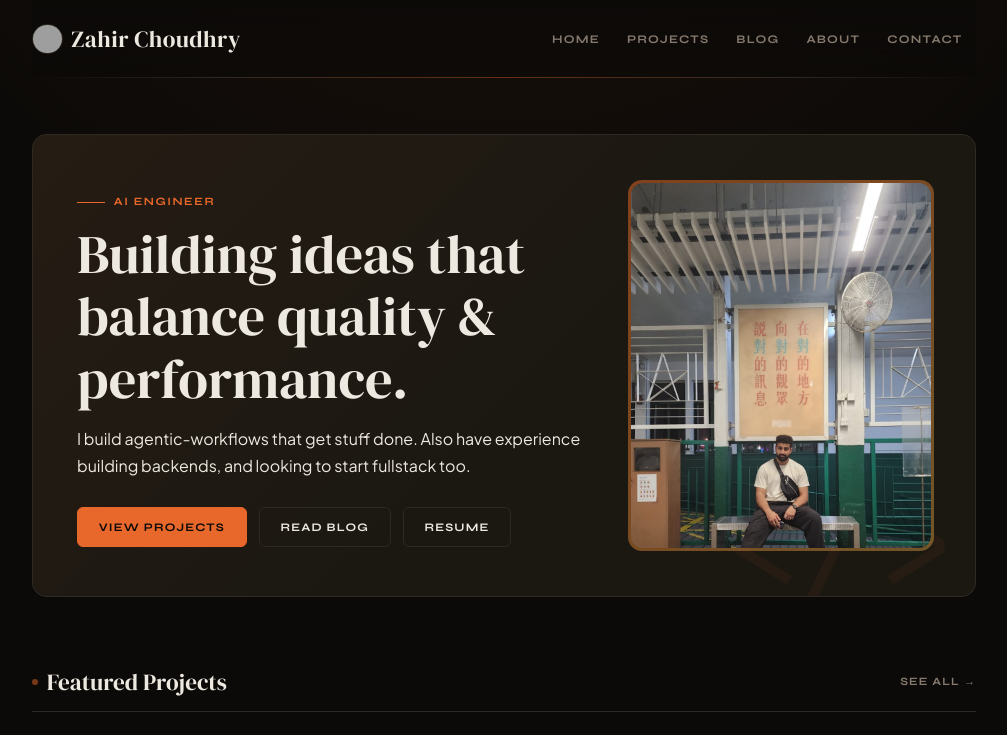
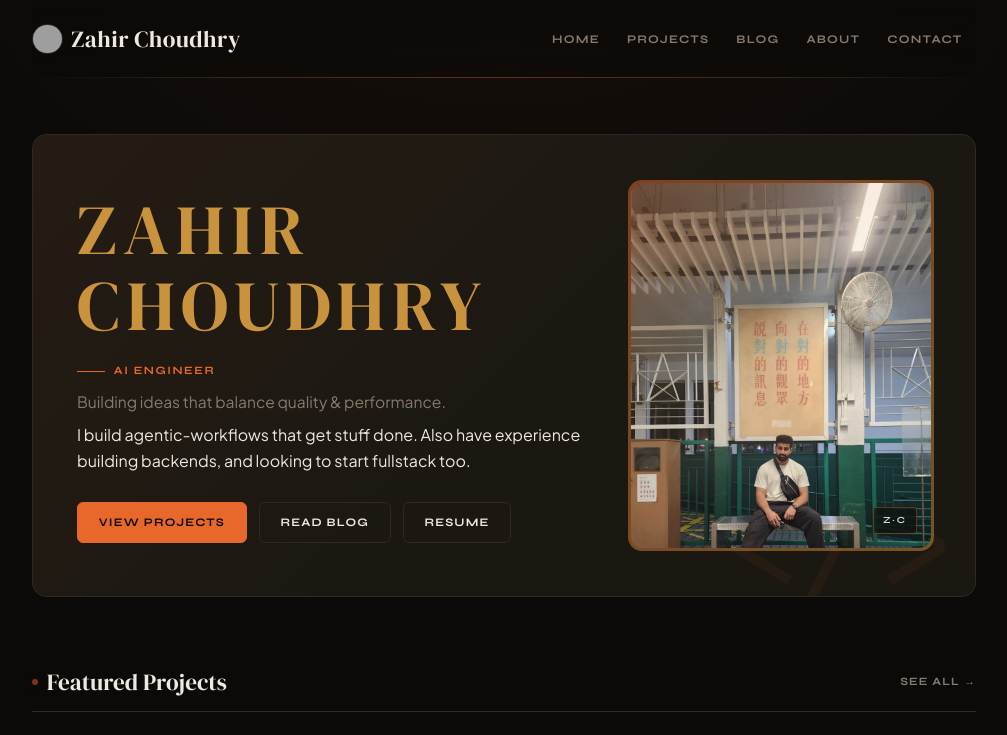
Before and after one commit to BiggestZ/zahir-site, a Next.js app: page / in a window 1280 px wide. Shown: the top 735 px of the page, without its empty margins (136-1143 px from the left). Built offline with nearby package versions, Linux system fonts and the light colour scheme; grey boxes are pictures that could not be loaded.

Commit message:
Edits to Home Page

```diff
--- a/app/globals.css
+++ b/app/globals.css
@@ -645,6 +645,75 @@ p {
   aspect-ratio: 16 / 10;
 }
 
+/* ── HERO NAME ─────────────────────────────────────────── */
+/* Override .hero h1 (specificity 0,1,1) with .hero .hero-name (0,2,0) */
+.hero .hero-name {
+  font-size: inherit;
+  max-width: none;
+  margin: 0.45rem 0 0.75rem;
+  line-height: 0.9;
+  display: flex;
+  flex-direction: column;
+  gap: 0.3rem;
+}
+
+.hero-name-first,
+.hero-name-last {
+  font-family: var(--font-display, 'DM Serif Display'), Georgia, serif;
+  font-style: normal;
+  font-size: clamp(2.2rem, 5.8vw, 4.4rem);
+  letter-spacing: 0.1em;
+  text-transform: uppercase;
+  color: var(--gold);
+  line-height: 1.0;
+}
+
+.hero-tagline {
+  font-family: var(--font-body, 'Plus Jakarta Sans'), system-ui, sans-serif;
+  font-size: clamp(0.875rem, 1.6vw, 0.975rem);
+  color: var(--muted);
+  max-width: 44ch;
+  line-height: 1.6;
+  margin-top: 0.6rem;
+  margin-bottom: 0.4rem;
+  position: relative;
+  z-index: 1;
+}
+
+/* ── HERO PHOTO OVERLAY ─────────────────────────────────── */
+.hero-photo-overlay {
+  position: absolute;
+  inset: 0;
+  border-radius: 0.75rem;
+  background: linear-gradient(
+    148deg,
+    rgba(232, 103, 42, 0.24) 0%,
+    rgba(201, 147, 61, 0.12) 38%,
+    transparent 68%
+  );
+  z-index: 2;
+  pointer-events: none;
+}
+
+.hero-photo-tag {
+  position: absolute;
+  bottom: 0.875rem;
+  right: 0.875rem;
+  z-index: 3;
+  font-family: var(--font-nav, 'Syne'), system-ui, sans-serif;
+  font-size: 0.58rem;
+  font-weight: 700;
+  letter-spacing: 0.2em;
+  text-transform: uppercase;
+  color: rgba(237, 232, 224, 0.9);
+  background: rgba(12, 10, 8, 0.6);
+  border: 1px solid rgba(232, 103, 42, 0.38);
+  padding: 0.28rem 0.58rem;
+  border-radius: 3px;
+  backdrop-filter: blur(10px);
+  -webkit-backdrop-filter: blur(10px);
+}
+
 /* ── ABOUT LAYOUT ──────────────────────────────────────── */
 .about-header {
   display: flex;
--- a/app/page.tsx
+++ b/app/page.tsx
@@ -14,8 +14,12 @@ export default function HomePage() {
       <section className="hero">
         <div className="hero-inner">
           <div className="hero-text">
+            <h1 className="hero-name">
+              <span className="hero-name-first">Zahir</span>
+              <span className="hero-name-last">Choudhry</span>
+            </h1>
             <span className="eyebrow">{profile.role}</span>
-            <h1>Building ideas that balance quality &amp; performance.</h1>
+            <p className="hero-tagline">Building ideas that balance quality &amp; performance.</p>
             <p>{profile.bio}</p>
             <div className="actions">
               <Link href="/projects" className="btn btn-primary">
@@ -43,6 +47,8 @@ export default function HomePage() {
               className={`hero-photo hero-photo--${heroPhotoOrientation}`}
               priority
             />
+            <div className="hero-photo-overlay" aria-hidden="true" />
+            <span className="hero-photo-tag" aria-hidden="true">Z·C</span>
           </div>
         </div>
       </section>
```
